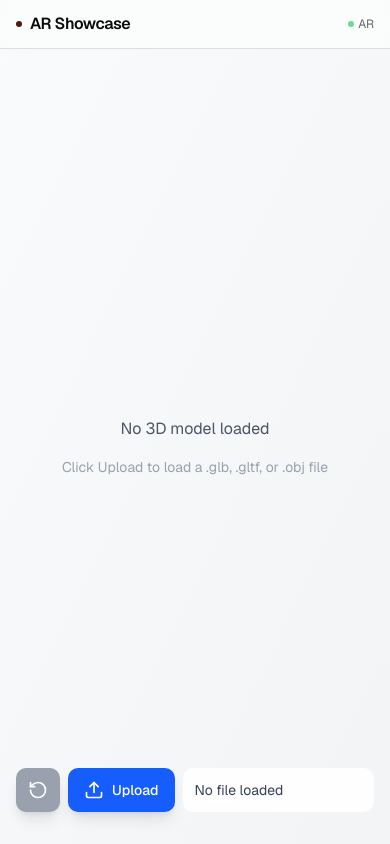
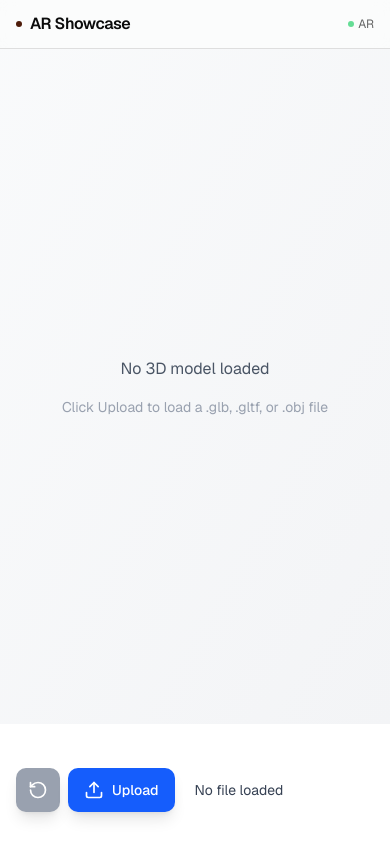
Before and after one commit to madhupaka-bn/v0-web-ar-application, a Next.js app: page / in a window 390 px wide. Built offline with nearby package versions, Linux system fonts and the light colour scheme.

Commit message:
Fix mobile button overflow and improve AR configuration
Co-authored-by: madhupaka-bn <236522447+madhupaka-bn@users.noreply.github.com>

```diff
--- a/components/model-viewer.tsx
+++ b/components/model-viewer.tsx
@@ -50,6 +50,13 @@ export default function ModelViewer() {
   /**
    * Activate AR mode
    * Triggers AR viewing experience using available AR mode (WebXR, Scene Viewer, or Quick Look)
+   *
+   * Enhanced AR Configuration:
+   * - ar-placement="floor": Ensures models snap to detected horizontal surfaces (floor, desk, etc.)
+   * - interaction-policy="always-allow": Enables pinch-to-scale, rotate, and position controls in AR
+   * - interaction-prompt: Provides visual cues for users to interact with the model
+   * - xr-environment: Uses WebXR for plane detection and hit-testing on supported browsers
+   *
    * Provides user feedback and handles errors gracefully
    */
   const handleARClick = async () => {
@@ -118,8 +125,8 @@ export default function ModelViewer() {
 
   return (
     <div className="w-full h-full flex flex-col relative bg-white safe-area-inset">
-      {/* Main Viewer - Fully responsive container */}
-      <div className="flex-1 relative overflow-hidden bg-gradient-to-br from-gray-50 to-gray-100">
+      {/* Main Viewer - Fully responsive container with mobile-adjusted height */}
+      <div className="flex-1 relative overflow-hidden bg-gradient-to-br from-gray-50 to-gray-100 sm:mb-0 mb-[120px]">
         {modelSrc ? (
           <model-viewer
             ref={viewerRef}
@@ -132,11 +139,16 @@ export default function ModelViewer() {
             camera-controls
             touch-action="pan-y"
             disable-zoom={false}
+            enable-pan
             ar
             ar-modes="webxr scene-viewer quick-look"
             ar-scale="auto"
             ar-placement="floor"
             xr-environment
+            interaction-prompt="auto"
+            interaction-prompt-threshold="0"
+            interaction-prompt-style="basic"
+            interaction-policy="always-allow"
             environment-image="neutral"
             exposure="1"
             shadow-intensity="1"
```
